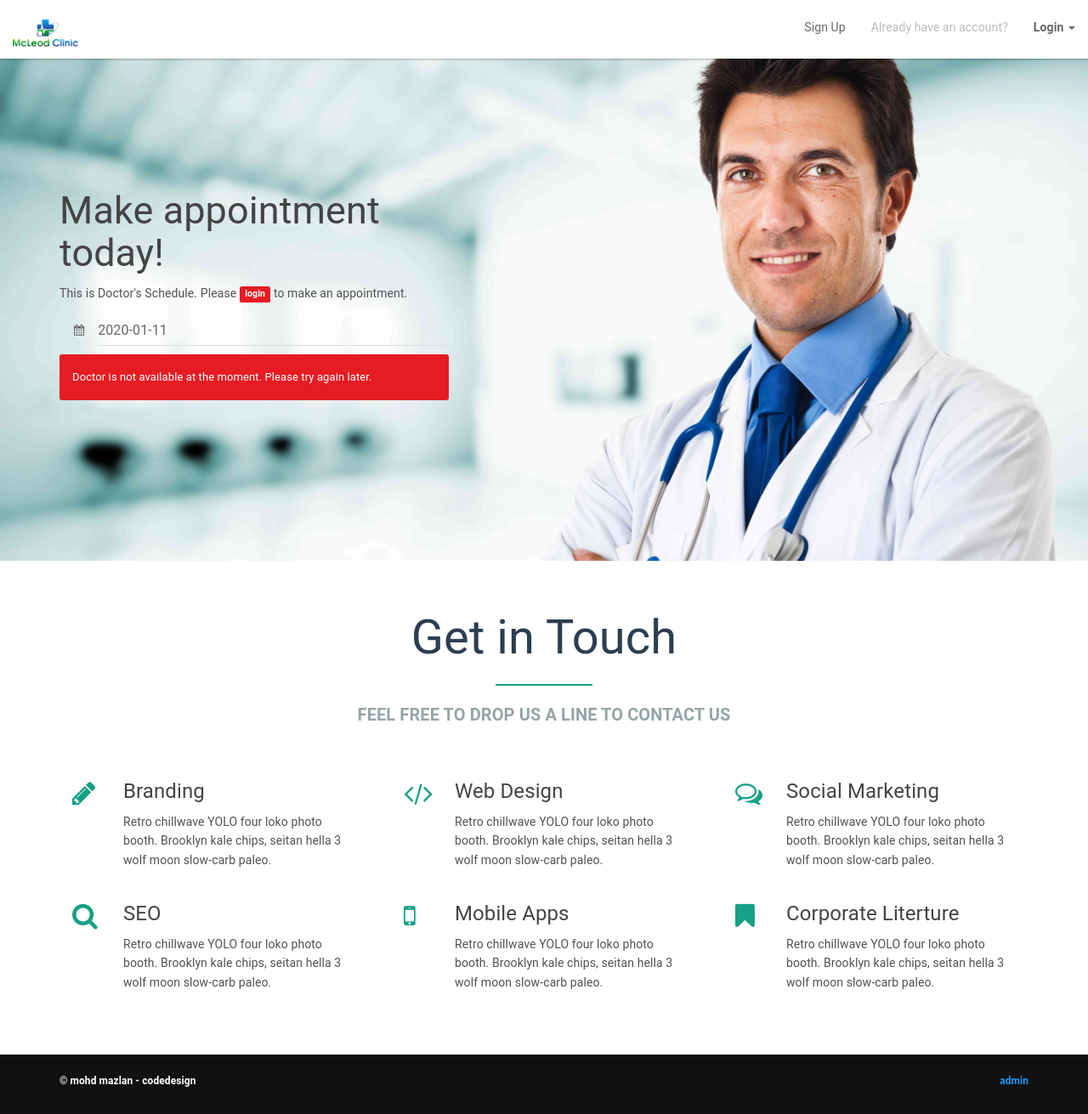
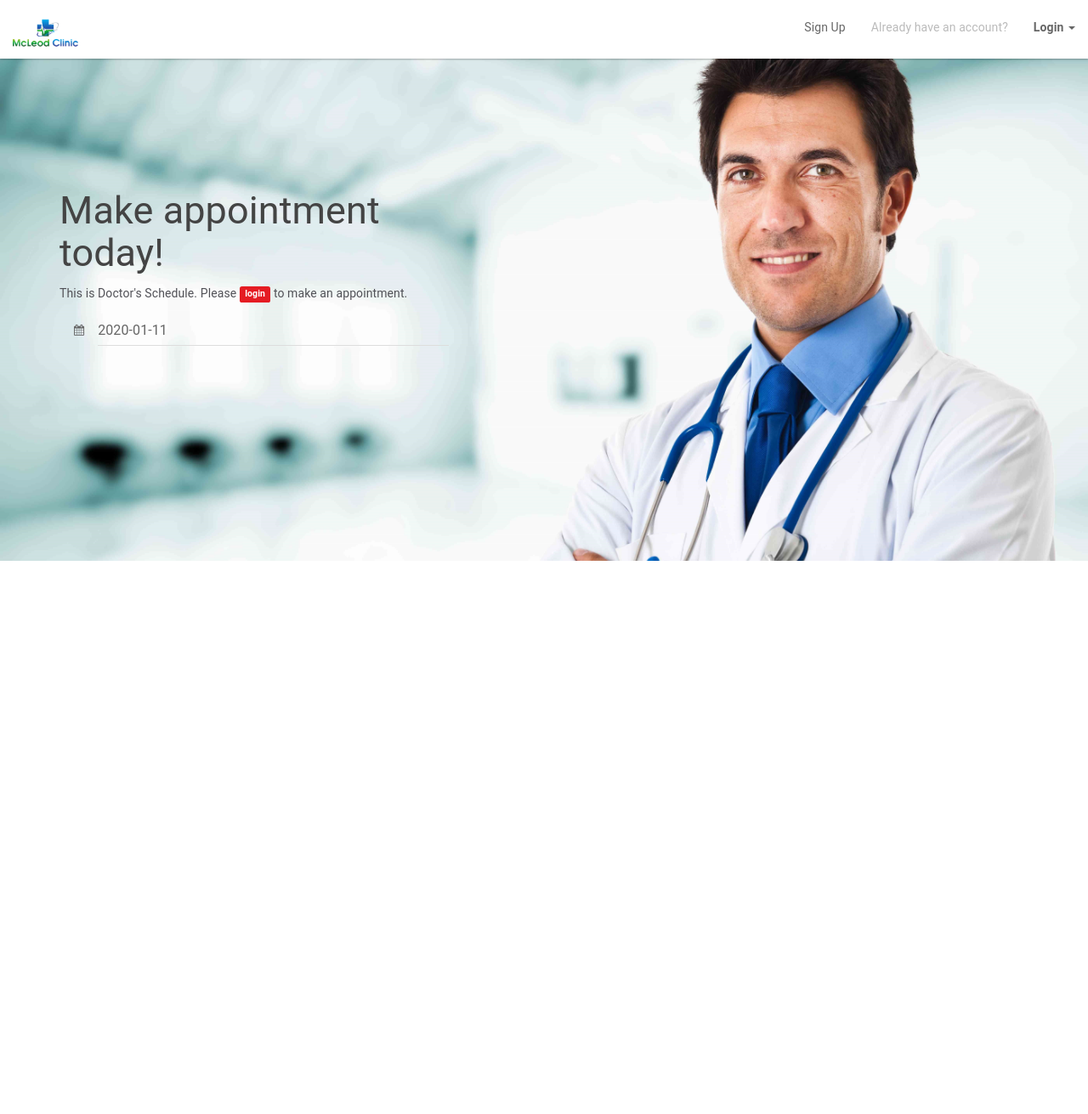
Before and after one commit to cybergodboo18/testRopo, a PHP site: page / in a window 1280 px wide. Shown: the whole page at 85% size. After the commit the page ends 660 px from the top, so only its background shows below. Run offline with PHP 8.4, Linux system fonts and the light colour scheme; data comes from the database, SQL or seed files in the repository.

Commit message:
updated index

```diff
--- a/index.php
+++ b/index.php
@@ -384,85 +384,6 @@ alert('User already registered. Please try again');
 
         <!-- third section end -->
         <!-- forth sections start -->
-        <section id="content-1-9" class="content-1-9 content-block">
-            <div class="container">
-                <div class="underlined-title">
-                    <h1>Get in Touch</h1>
-                    <hr>
-                    <h2>Feel free to drop us a line to contact us</h2>
-                </div>
-                <div class="row">
-                    <div class="col-md-4 col-sm-12 col-xs-12 pad25">
-                        <div class="col-xs-2">
-                            <span class="fa fa-pencil"></span>
-                        </div>
-                        <div class="col-xs-10">
-                            <h4>Branding</h4>
-                            <p>Retro chillwave YOLO four loko photo booth. Brooklyn kale chips, seitan hella 3 wolf moon slow-carb paleo.</p>
-                        </div>
-                    </div>
-                    <div class="col-md-4 col-sm-12 col-xs-12 pad25">
-                        <div class="col-xs-2">
-                            <span class="fa fa-code"></span>
-                        </div>
-                        <div class="col-xs-10">
-                            <h4>Web Design</h4>
-                            <p>Retro chillwave YOLO four loko photo booth. Brooklyn kale chips, seitan hella 3 wolf moon slow-carb paleo.</p>
-                        </div>
-                    </div>
-                    <div class="col-md-4 col-sm-12 col-xs-12 pad25">
-                        <div class="col-xs-2">
-                            <span class="fa fa-comments-o"></span>
-                        </div>
-                        <div class="col-xs-10">
-                            <h4>Social Marketing</h4>
-                            <p>Retro chillwave YOLO four loko photo booth. Brooklyn kale chips, seitan hella 3 wolf moon slow-carb paleo.</p>
-                        </div>
-                    </div>
-                    <div class="col-md-4 col-sm-12 col-xs-12 pad25">
-                        <div class="col-xs-2">
-                            <span class="fa fa-search"></span>
-                        </div>
-                        <div class="col-xs-10">
-                            <h4>SEO</h4>
-                            <p>Retro chillwave YOLO four loko photo booth. Brooklyn kale chips, seitan hella 3 wolf moon slow-carb paleo.</p>
-                        </div>
-                    </div>
-                    <div class="col-md-4 col-sm-12 col-xs-12 pad25">
-                        <div class="col-xs-2">
-                            <span class="fa fa-mobile"></span>
-                        </div>
-                        <div class="col-xs-10">
-                            <h4>Mobile Apps</h4>
-                            <p>Retro chillwave YOLO four loko photo booth. Brooklyn kale chips, seitan hella 3 wolf moon slow-carb paleo.</p>
-                        </div>
-                    </div>
-                    <div class="col-md-4 col-sm-12 col-xs-12 pad25">
-                        <div class="col-xs-2">
-                            <span class="fa fa-bookmark"></span>
-                        </div>
-                        <div class="col-xs-10">
-                            <h4>Corporate Literture</h4>
-                            <p>Retro chillwave YOLO four loko photo booth. Brooklyn kale chips, seitan hella 3 wolf moon slow-carb paleo.</p>
-                        </div>
-                    </div>
-                </div>
-                <!-- /.row -->
-            </div>
-            <!-- /.container -->
-        </section>
-        <!-- forth section end -->
-        <!-- footer start -->
-        <div class="copyright-bar bg-black">
-            <div class="container">
-                <p class="pull-left small">© mohd mazlan - codedesign</p>
-                <p class="pull-right small"><a href="adminlogin.php">admin</a></p>
-            </div>
-        </div>
-        <!-- footer end -->
-    </div>
-    <!-- jQuery (necessary for Bootstrap's JavaScript plugins) -->
-    <script src="assets/js/jquery.js"></script>
     <script src="assets/js/date/bootstrap-datepicker.js"></script>
     <script src="assets/js/moment.js"></script>
     <script src="assets/js/transition.js"></script>
```
